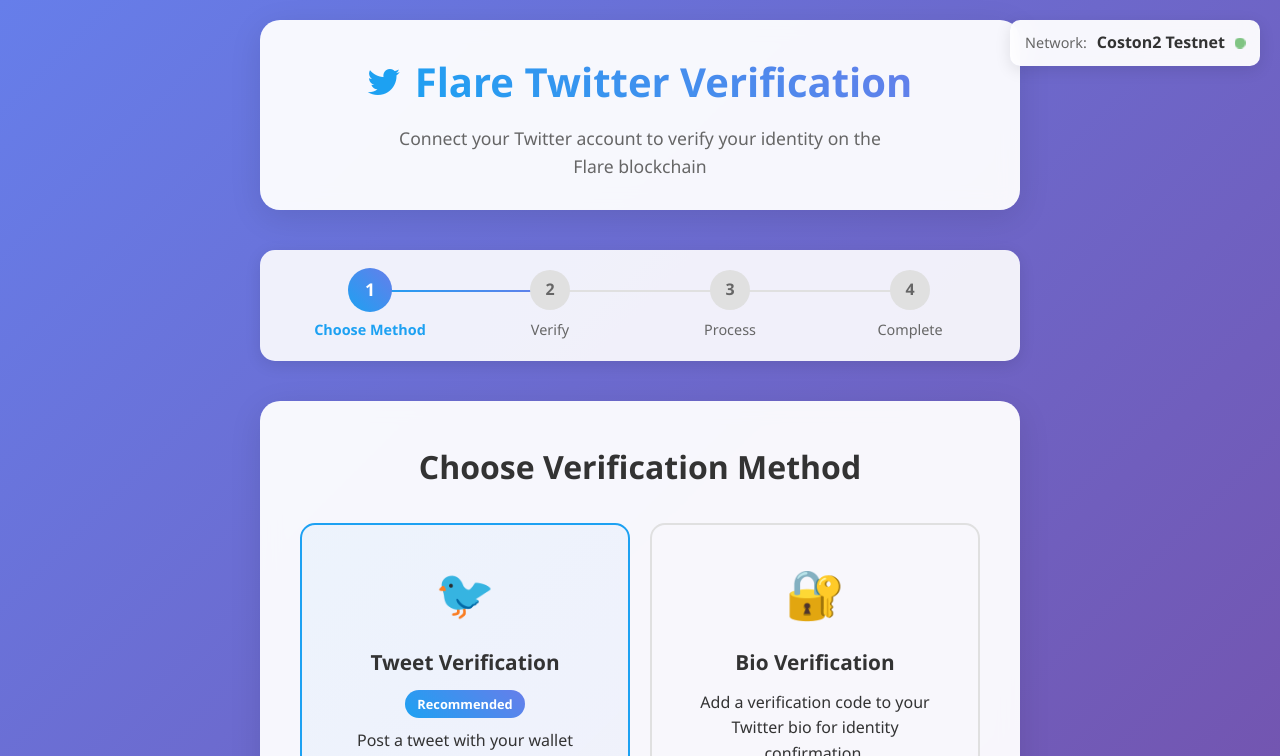
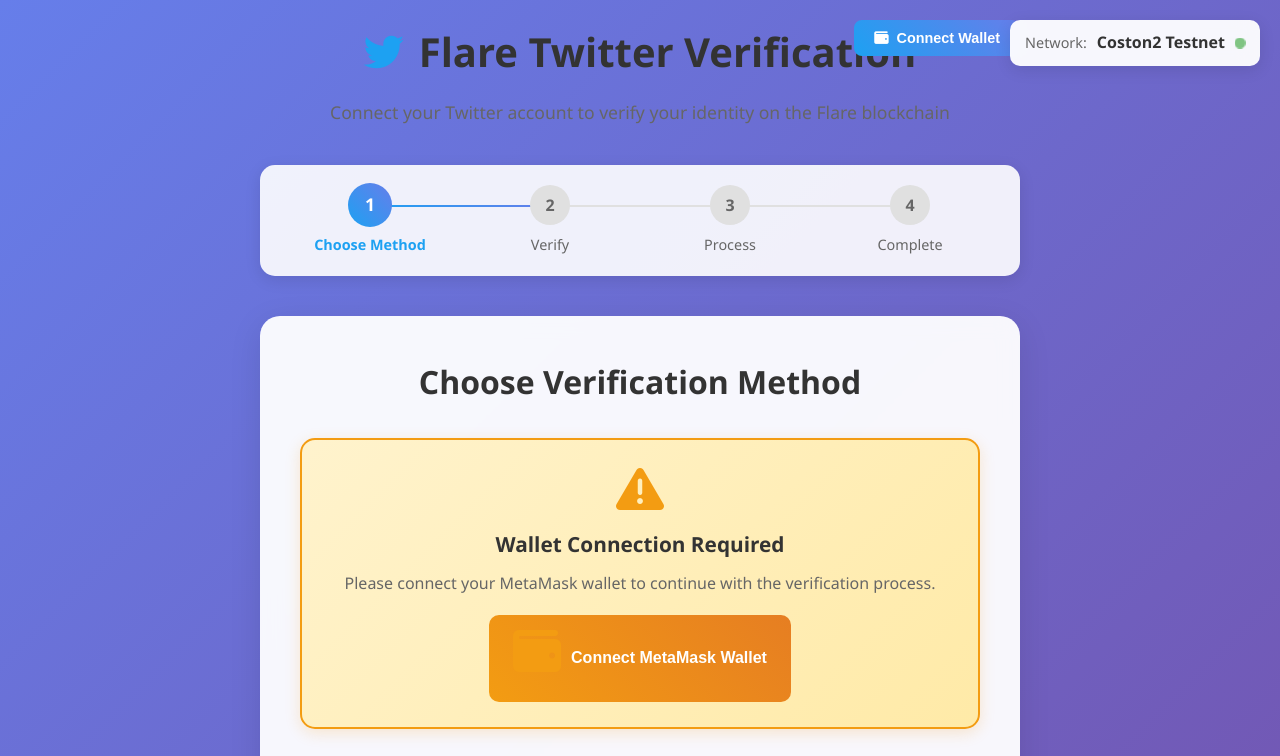
Before and after one commit to ETFProject/Flare_X_Done, a website: page frontend/index.html in a window 1280 px wide. Shown: the top 756 px of the page. Drawn offline with Linux system fonts and the light colour scheme.

Commit message:
Fix wallet connection UX: Add header wallet status, warning card, and better user guidance

```diff
--- a/frontend/app.js
+++ b/frontend/app.js
@@ -18,9 +18,12 @@
         const accounts = await window.ethereum.request({ method: 'eth_accounts' });
         if (accounts.length > 0) {
             await connectWallet();
+        } else {
+            showWalletRequired();
         }
     } else {
         alert('Please install MetaMask to use this application!');
+        showWalletRequired();
     }
 
     // Setup event listeners
@@ -32,8 +35,10 @@
 
 // Setup event listeners
 function setupEventListeners() {
-    // Connect wallet button
+    // Connect wallet buttons
     document.getElementById('connectWallet').addEventListener('click', connectWallet);
+    document.getElementById('headerConnectWallet').addEventListener('click', connectWallet);
+    document.getElementById('connectWalletInline').addEventListener('click', connectWallet);
 
     // Start verification button
     document.getElementById('startVerification').addEventListener('click', startVerification);
@@ -42,6 +47,34 @@
     if (window.ethereum) {
         window.ethereum.on('accountsChanged', handleAccountsChanged);
         window.ethereum.on('chainChanged', handleChainChanged);
+    }
+}
+
+// Show wallet connection required warning
+function showWalletRequired() {
+    document.getElementById('walletRequired').style.display = 'block';
+    document.getElementById('methodSelection').classList.add('disabled');
+}
+
+// Hide wallet connection required warning
+function hideWalletRequired() {
+    document.getElementById('walletRequired').style.display = 'none';
+    document.getElementById('methodSelection').classList.remove('disabled');
+}
+
+// Update wallet status in header
+function updateWalletStatus(connected, account = null) {
+    const headerButton = document.getElementById('headerConnectWallet');
+    const statusText = document.getElementById('walletStatusText');
+
+    if (connected && account) {
+        headerButton.classList.add('connected');
+        statusText.textContent = `${account.slice(0, 6)}...${account.slice(-4)}`;
+        hideWalletRequired();
+    } else {
+        headerButton.classList.remove('connected');
+        statusText.textContent = 'Connect Wallet';
+        showWalletRequired();
     }
 }
 
@@ -76,6 +109,9 @@
         document.getElementById('connectWallet').innerHTML = '<i class="fas fa-check"></i> Connected';
         document.getElementById('connectWallet').style.background = '#4CAF50';
 
+        // Update header status
+        updateWalletStatus(true, userAccount);
+
         // Update tweet content
         updateTweetContent();
 
@@ -88,10 +124,12 @@
         console.error('❌ Error connecting wallet:', error);
 
         if (error.code === 4001) {
-            alert('Please connect your wallet to continue');
+            showNotification('Please connect your wallet to continue', 'warning');
         } else {
-            alert('Error connecting wallet: ' + error.message);
+            showNotification('Error connecting wallet: ' + error.message, 'error');
         }
+
+        updateWalletStatus(false);
     }
 }
 
@@ -157,6 +195,8 @@
         document.getElementById('connectWallet').style.background = '';
 
         console.log('Wallet disconnected');
+
+        updateWalletStatus(false);
     } else {
         // Account changed
         userAccount = accounts[0];
@@ -165,6 +205,8 @@
         checkVerificationStatus();
 
         console.log('Account changed to:', userAccount);
+
+        updateWalletStatus(true, userAccount);
     }
 }
 
@@ -228,7 +270,9 @@
 // Start verification process
 async function startVerification() {
     if (!contract || !userAccount) {
-        alert('Please connect your wallet first');
+        showNotification('Please connect your wallet first to start verification', 'warning');
+        // Scroll to top to show wallet connection
+        window.scrollTo({ top: 0, behavior: 'smooth' });
         return;
     }
 
@@ -240,26 +284,26 @@
             twitterHandle = document.getElementById('twitterHandle').value.trim();
 
             if (!tweetUrl || !twitterHandle) {
-                alert('Please fill in all fields');
+                showNotification('Please fill in all fields', 'warning');
                 return;
             }
 
             // Extract tweet ID from URL
             tweetId = extractTweetId(tweetUrl);
             if (!tweetId) {
-                alert('Invalid tweet URL. Please use format: https://twitter.com/username/status/1234567890');
+                showNotification('Invalid tweet URL. Please use format: https://twitter.com/username/status/1234567890', 'error');
                 return;
             }
         } else {
             // Bio method
             twitterHandle = document.getElementById('twitterHandleBio').value.trim();
             if (!twitterHandle) {
-                alert('Please enter your Twitter handle');
+                showNotification('Please enter your Twitter handle', 'warning');
                 return;
             }
 
             // For bio method, we'll need to create a special tweet or use a different approach
-            alert('Bio verification is not implemented yet. Please use Tweet Verification.');
+            showNotification('Bio verification is not implemented yet. Please use Tweet Verification.', 'info');
             return;
         }
 
@@ -269,7 +313,7 @@
         // Get Twitter user ID
         const twitterUserId = await getTwitterUserId(twitterHandle);
         if (!twitterUserId) {
-            alert(`Could not find Twitter user ID for @${twitterHandle}. Please check the handle and try again.`);
+            showNotification(`Could not find Twitter user ID for @${twitterHandle}. Please check the handle and try again.`, 'error');
             return;
         }
 
--- a/frontend/index.html
+++ b/frontend/index.html
@@ -13,6 +13,12 @@
             <div class="logo">
                 <i class="fab fa-twitter"></i>
                 <h1>Flare Twitter Verification</h1>
+            </div>
+            <div class="wallet-status">
+                <button id="headerConnectWallet" class="header-connect-btn">
+                    <i class="fas fa-wallet"></i>
+                    <span id="walletStatusText">Connect Wallet</span>
+                </button>
             </div>
             <p class="subtitle">Connect your Twitter account to verify your identity on the Flare blockchain</p>
         </header>
@@ -41,6 +47,19 @@
         <div id="step1" class="step-content active">
             <h2>Choose Verification Method</h2>
 
+            <div class="wallet-connection-required" id="walletRequired" style="display: none;">
+                <div class="warning-card">
+                    <i class="fas fa-exclamation-triangle"></i>
+                    <h3>Wallet Connection Required</h3>
+                    <p>Please connect your MetaMask wallet to continue with the verification process.</p>
+                    <button id="connectWalletInline" class="connect-btn-inline">
+                        <i class="fas fa-wallet"></i>
+                        Connect MetaMask Wallet
+                    </button>
+                </div>
+            </div>
+
+            <div id="methodSelection" class="method-selection">
                 <div class="method-cards">
                     <div class="method-card recommended" onclick="selectMethod('tweet')">
                         <div class="method-icon">🐦</div>
@@ -63,6 +82,7 @@
                         <i class="fas fa-wallet"></i>
                         Connect Wallet
                     </button>
+                </div>
             </div>
         </div>
 
--- a/frontend/style.css
+++ b/frontend/style.css
@@ -26,11 +26,7 @@
 .header {
     text-align: center;
     margin-bottom: 40px;
-    background: rgba(255, 255, 255, 0.95);
-    padding: 30px;
-    border-radius: 20px;
-    box-shadow: 0 8px 32px rgba(0, 0, 0, 0.1);
-    backdrop-filter: blur(10px);
+    position: relative;
 }
 
 .logo {
@@ -38,28 +34,119 @@
     align-items: center;
     justify-content: center;
     gap: 15px;
-    margin-bottom: 10px;
+    margin-bottom: 15px;
 }
 
 .logo i {
-    font-size: 2rem;
+    font-size: 2.5rem;
     color: #1DA1F2;
 }
 
 .logo h1 {
     font-size: 2.5rem;
+    color: #333;
+    margin: 0;
     font-weight: 700;
+}
+
+.wallet-status {
+    position: absolute;
+    top: 0;
+    right: 0;
+}
+
+.header-connect-btn {
     background: linear-gradient(45deg, #1DA1F2, #667eea);
-    -webkit-background-clip: text;
-    -webkit-text-fill-color: transparent;
-    background-clip: text;
+    color: white;
+    border: none;
+    padding: 10px 20px;
+    border-radius: 8px;
+    font-size: 0.9rem;
+    font-weight: 600;
+    cursor: pointer;
+    display: flex;
+    align-items: center;
+    gap: 8px;
+    transition: all 0.3s ease;
+    min-width: 140px;
+}
+
+.header-connect-btn:hover {
+    transform: translateY(-2px);
+    box-shadow: 0 4px 15px rgba(29, 161, 242, 0.3);
+}
+
+.header-connect-btn.connected {
+    background: linear-gradient(45deg, #4CAF50, #45a049);
 }
 
 .subtitle {
+    color: #666;
     font-size: 1.1rem;
+    margin: 15px 0 0;
+    line-height: 1.5;
+}
+
+/* Wallet Connection Warning */
+.wallet-connection-required {
+    margin-bottom: 30px;
+}
+
+.warning-card {
+    background: linear-gradient(135deg, #fff3cd, #ffeaa7);
+    border: 2px solid #f39c12;
+    border-radius: 15px;
+    padding: 25px;
+    text-align: center;
+    box-shadow: 0 4px 15px rgba(243, 156, 18, 0.2);
+}
+
+.warning-card i {
+    font-size: 3rem;
+    color: #f39c12;
+    margin-bottom: 15px;
+}
+
+.warning-card h3 {
+    color: #333;
+    margin-bottom: 10px;
+    font-size: 1.3rem;
+}
+
+.warning-card p {
     color: #666;
-    max-width: 500px;
-    margin: 0 auto;
+    margin-bottom: 20px;
+    line-height: 1.5;
+}
+
+.connect-btn-inline {
+    background: linear-gradient(45deg, #f39c12, #e67e22);
+    color: white;
+    border: none;
+    padding: 12px 24px;
+    border-radius: 10px;
+    font-size: 1rem;
+    font-weight: 600;
+    cursor: pointer;
+    display: inline-flex;
+    align-items: center;
+    gap: 10px;
+    transition: all 0.3s ease;
+}
+
+.connect-btn-inline:hover {
+    background: linear-gradient(45deg, #e67e22, #d35400);
+    transform: translateY(-2px);
+    box-shadow: 0 6px 20px rgba(243, 156, 18, 0.3);
+}
+
+.method-selection {
+    transition: opacity 0.3s ease;
+}
+
+.method-selection.disabled {
+    opacity: 0.5;
+    pointer-events: none;
 }
 
 /* Progress Steps */
```
Lines whose indentation alone changed are shown as unchanged.
